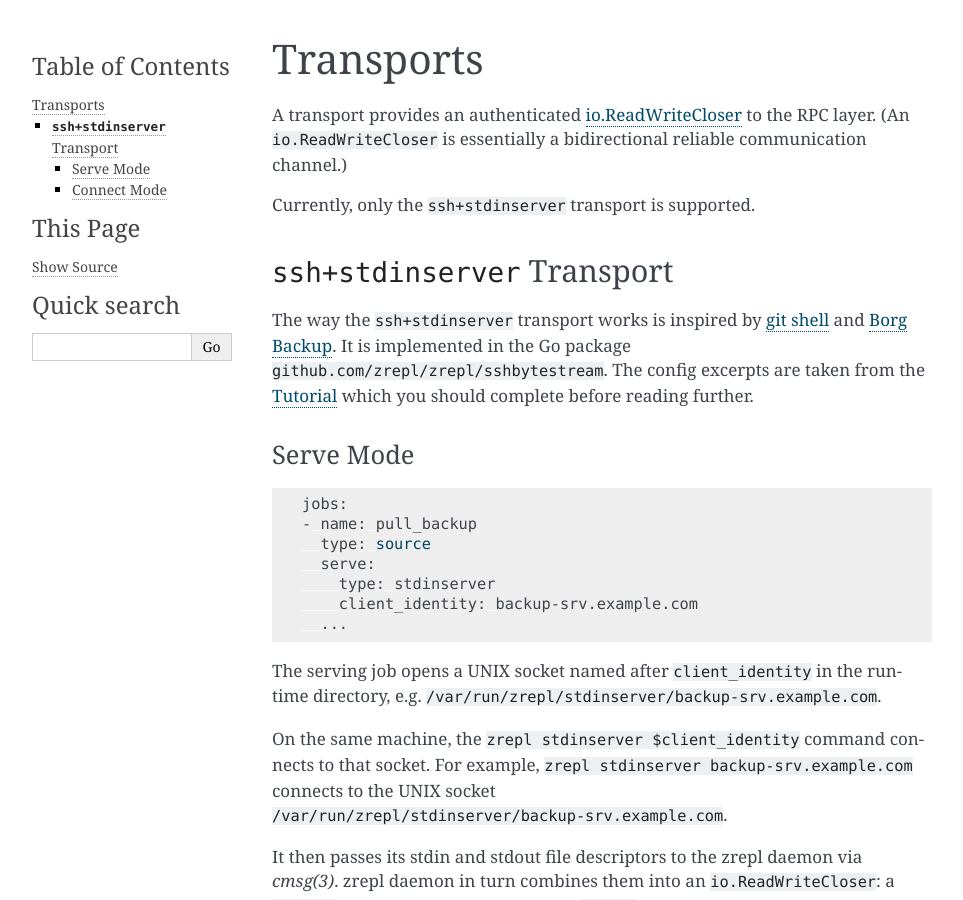
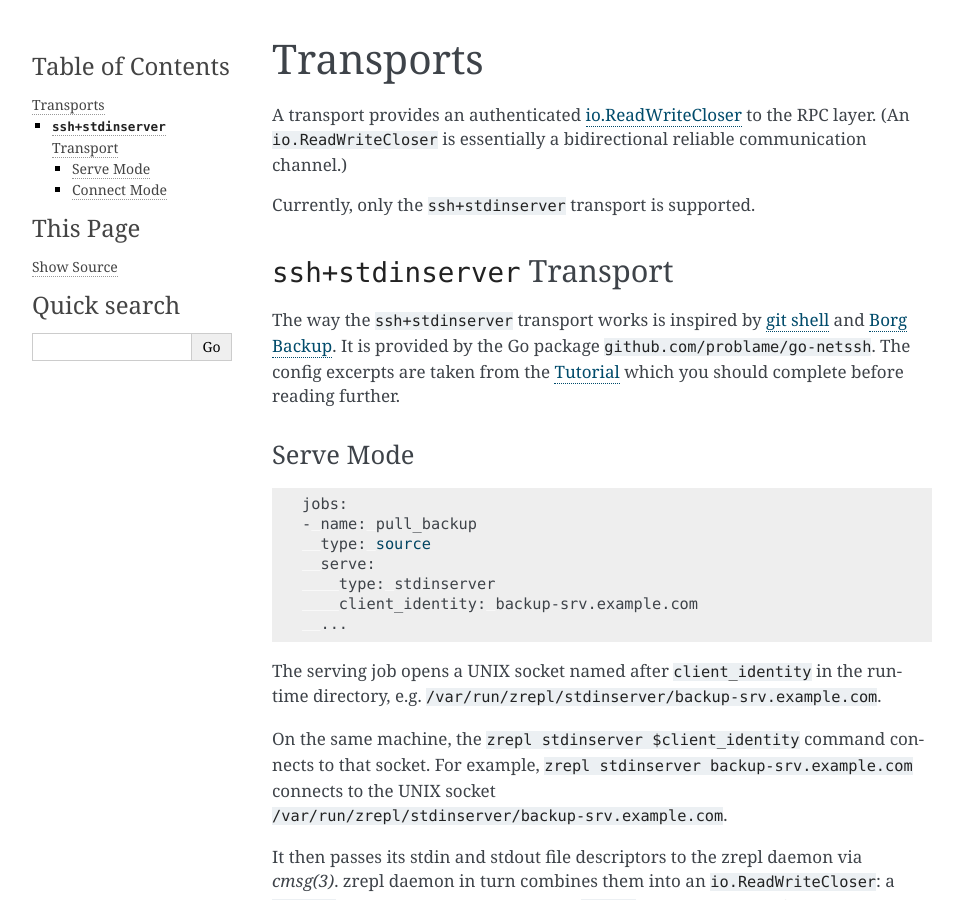
Before and after one commit to zrepl/zrepl, a Sphinx documentation site: the page built from docs/configuration/transports.rst, in a window 1280 px wide and 900 px high. Shown: the whole window, without its empty margins (148-1111 px from the left). Built offline with Sphinx 7.4.7, drawn with Linux system fonts in a browser that asks for light colours; the version number could not be read and is left out.

Commit message:
docs: document changes to ssh+stdinserver transport implementation: ccd062e

```diff
--- a/docs/configuration/transports.rst
+++ b/docs/configuration/transports.rst
@@ -16,7 +16,7 @@ Currently, only the ``ssh+stdinserver`` transport is supported.
 -----------------------------
 
 The way the ``ssh+stdinserver`` transport works is inspired by `git shell <https://git-scm.com/docs/git-shell>`_ and `Borg Backup <https://borgbackup.readthedocs.io/en/stable/deployment.html>`_.
-It is implemented in the Go package ``github.com/zrepl/zrepl/sshbytestream``.
+It is provided by the Go package ``github.com/problame/go-netssh``.
 The config excerpts are taken from the :ref:`tutorial` which you should complete before reading further.
 
 .. _transport-ssh+stdinserver-serve:
```
Also changed, not shown: README.md (+0 -1 lines), 1 other file.
